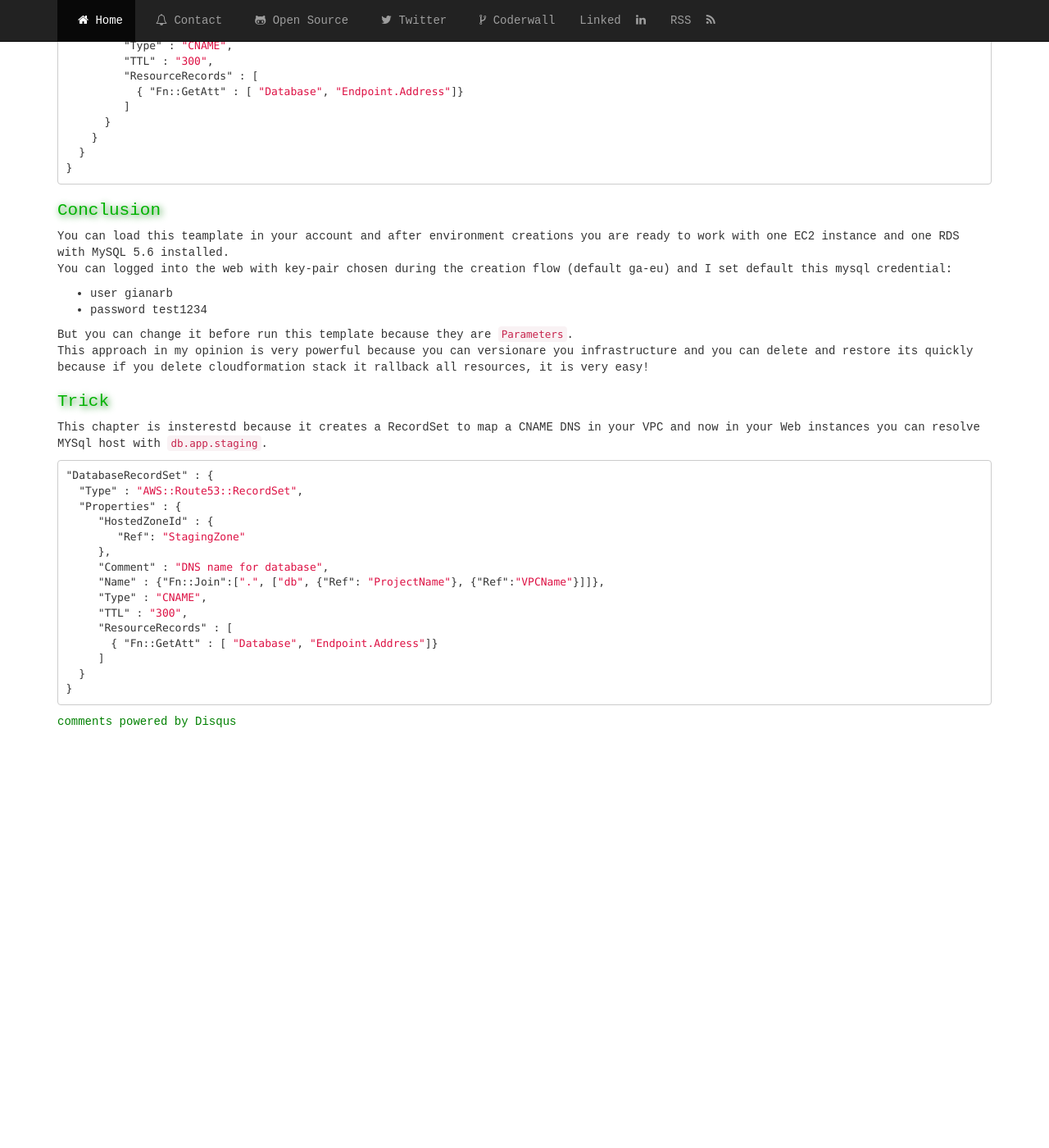
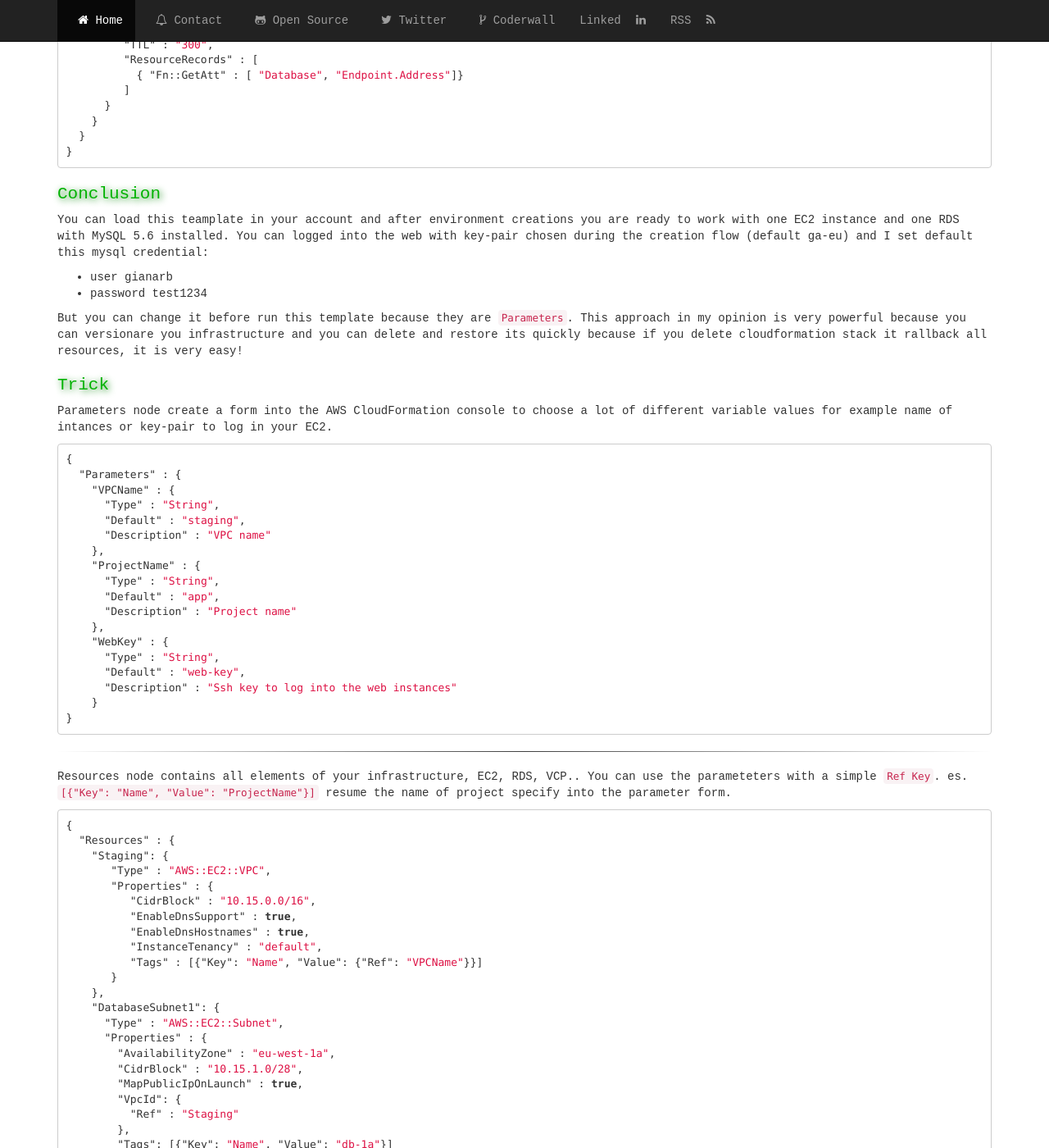
Before and after one commit to gianarb/gianarb.github.com, a Jekyll site: the page built from _posts/2015-07-08-stagin-environment-on-demand-with-aws-cloudformation.markdown, in a window 1280 px wide and 1400 px high, scrolled down 6469 px. Shown: the whole window at 82% size. Built offline with Jekyll 4.4.1, drawn with Linux system fonts in a browser that asks for light colours; nearby versions of some CDN libraries; Markdown is read by kramdown in place of the engine named in the settings; comment, search, counter and statistics services are not loaded; before the commit the page ends 7359 px from its top, so only the background shows below that; some of the changed text lies outside the part shown.

Commit message:
Describe a lot of template chapters

````diff
--- a/_posts/2015-07-08-stagin-environment-on-demand-with-aws-cloudformation.markdown
+++ b/_posts/2015-07-08-stagin-environment-on-demand-with-aws-cloudformation.markdown
@@ -332,6 +332,84 @@
 This approach in my opinion is very powerful because you can versionare you infrastructure and you can delete and restore its quickly because if you delete cloudformation stack it rallback all resources, it is very easy!
 
 ## Trick
+
+Parameters node create a form into the AWS CloudFormation console to choose a lot of different variable values for example name of intances or key-pair to log in your EC2.
+
+```json
+{
+  "Parameters" : {
+    "VPCName" : {
+      "Type" : "String",
+      "Default" : "staging",
+      "Description" : "VPC name"
+    },
+    "ProjectName" : {
+      "Type" : "String",
+      "Default" : "app",
+      "Description" : "Project name"
+    },
+    "WebKey" : {
+      "Type" : "String",
+      "Default" : "web-key",
+      "Description" : "Ssh key to log into the web instances"
+    }
+}
+```
+
+<hr class="style-two">
+
+Resources node contains all elements of your infrastructure, EC2, RDS, VCP.. You can use the parameteters with a simple `Ref Key`.
+es. `[{"Key": "Name", "Value": "ProjectName"}]` resume the name of project specify into the parameter form.
+
+```json
+{
+  "Resources" : {
+    "Staging": {
+       "Type" : "AWS::EC2::VPC",
+       "Properties" : {
+          "CidrBlock" : "10.15.0.0/16",
+          "EnableDnsSupport" : true,
+          "EnableDnsHostnames" : true,
+          "InstanceTenancy" : "default",
+          "Tags" : [{"Key": "Name", "Value": {"Ref": "VPCName"}}]
+       }
+    },
+    "DatabaseSubnet1": {
+      "Type" : "AWS::EC2::Subnet",
+      "Properties" : {
+        "AvailabilityZone" : "eu-west-1a",
+        "CidrBlock" : "10.15.1.0/28",
+        "MapPublicIpOnLaunch" : true,
+        "VpcId": {
+          "Ref" : "Staging"
+        },
+        "Tags": [{"Key": "Name", "Value": "db-1a"}]
+      }
+    }
+}
+```
+
+<hr class="style-two">
+
+In your template you can describe VPC and create its subnet. You can resume specify resource and you can use it to build another
+```json
+WebSubnet1": {
+  "Type" : "AWS::EC2::Subnet",
+  "Properties" : {
+    "AvailabilityZone" : "eu-west-1a",
+    "CidrBlock" : "10.15.0.8/28",
+    "MapPublicIpOnLaunch" : true,
+    "VpcId": {
+      "Ref" : "Staging"
+    },
+    "Tags" : [{"Key": "Name", "Value": "web-1a"}]
+  }
+},
+```
+In this example I resumed `Staging` VPC to build its subnet.
+
+<hr class="style-two">
+
 This chapter is insterestd because it creates a RecordSet to map a CNAME DNS in your VPC and now in your Web instances you can resolve MYSql host with `db.app.staging`.
 
 ```json
````
